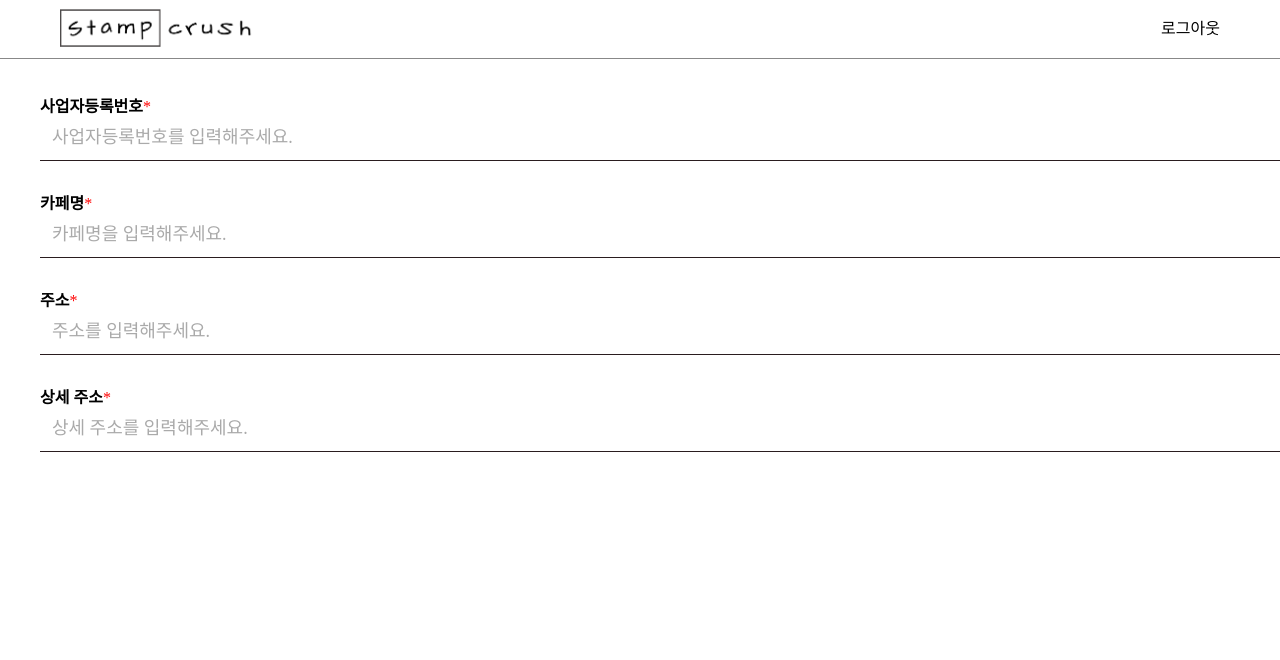
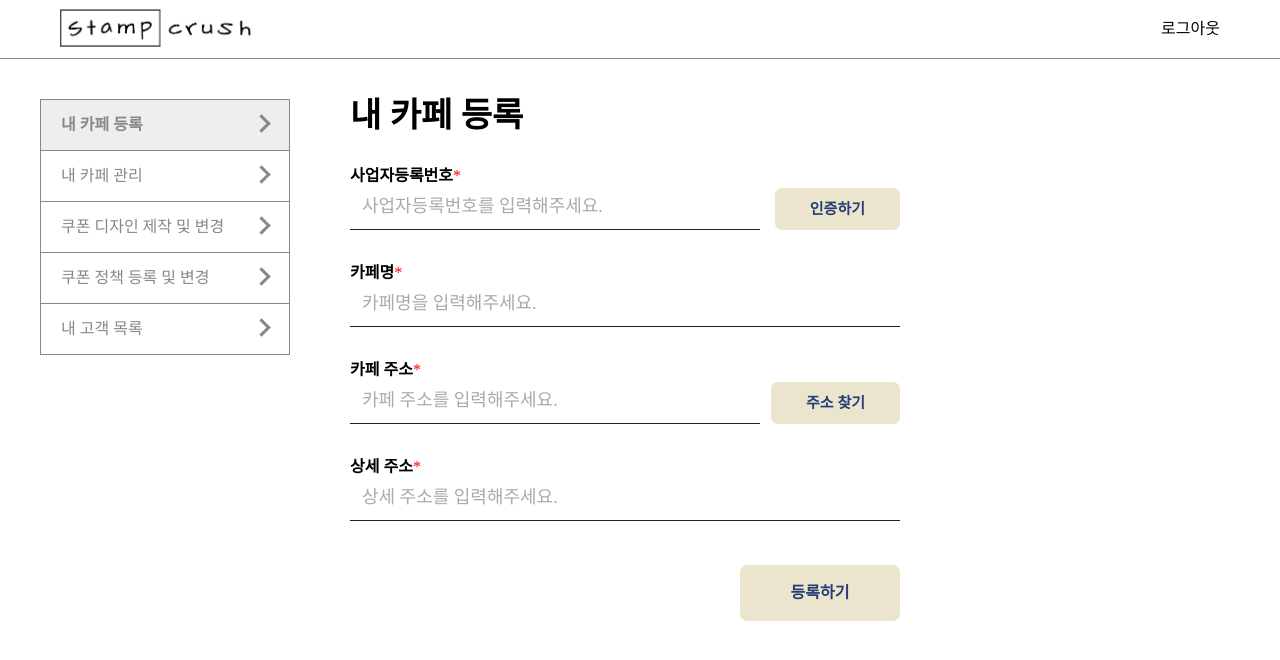
Before and after one commit to woowacourse-teams/2023-stamp-crush, a React app in the folder frontend/: page /admin/register-cafe in a window 1280 px wide. Shown: the top 660 px of the page. Built offline with nearby package versions, Linux system fonts and the light colour scheme.

Commit message:
feat: `내 카페 등록` 페이지 레이아웃 구현

```diff
--- a/frontend/src/pages/Admin/RegisterCafe/index.tsx
+++ b/frontend/src/pages/Admin/RegisterCafe/index.tsx
@@ -1,36 +1,96 @@
+import { FormEventHandler, MouseEventHandler, useRef } from 'react';
+import Button from '../../../components/Button';
 import { Input } from '../../../components/Input';
+import SideBar, { SideBarOptions } from '../../../components/SideBar';
 import Template from '../../../components/Template';
-import { RegisterCafeInputForm } from './style';
+import { ContentContainer, InputWithButtonWrapper, RegisterCafeInputForm } from './style';
+
+const SIDE_BAR_MENU: SideBarOptions[] = [
+  { key: '내 카페 등록', value: '/admin/register-cafe' },
+  { key: '내 카페 관리', value: '/admin/manage-cafe' },
+  { key: '쿠폰 디자인 제작 및 변경', value: 'admin/manage-cafe' },
+  { key: '쿠폰 정책 등록 및 변경', value: '/admin/make-coupon-policy' },
+  { key: '내 고객 목록', value: '/admin' },
+];
 
 const RegisterCafe = () => {
+  const businessRegistrationNumberInputRef = useRef<HTMLInputElement>(null);
+  const cafeNameInputRef = useRef<HTMLInputElement>(null);
+  const roadAddressInputRef = useRef<HTMLInputElement>(null);
+  const detailAddressInputRef = useRef<HTMLInputElement>(null);
+
+  const certifyUser: MouseEventHandler<HTMLButtonElement> = () => {
+    alert(businessRegistrationNumberInputRef.current?.value);
+  };
+
+  const findRoadAddress: MouseEventHandler<HTMLButtonElement> = () => {
+    alert(roadAddressInputRef.current?.value);
+  };
+
+  const submitCafeInfo: FormEventHandler<HTMLFormElement> = (event) => {
+    event.preventDefault();
+    alert(
+      `사업자등록번호 ${businessRegistrationNumberInputRef.current?.value}
+      카페명 ${cafeNameInputRef.current?.value}
+      카페 주소 ${roadAddressInputRef.current?.value}
+      상세 주소 ${detailAddressInputRef.current?.value}
+      `,
+    );
+  };
+
   return (
     <Template>
-      <RegisterCafeInputForm>
+      <ContentContainer>
+        <SideBar width={250} height={250} options={SIDE_BAR_MENU} />
+        <RegisterCafeInputForm onSubmit={submitCafeInfo}>
+          <h1>내 카페 등록</h1>
+          <InputWithButtonWrapper>
             <Input
               id={'business-registration-number-input'}
+              ref={businessRegistrationNumberInputRef}
               label={'사업자등록번호'}
+              width={410}
+              placeholder={'사업자등록번호를 입력해주세요.'}
               required={true}
-          placeholder={'사업자등록번호를 입력해주세요.'}
             />
+            <Button type="button" variant={'primary'} size={'medium'} onClick={certifyUser}>
+              인증하기
+            </Button>
+          </InputWithButtonWrapper>
           <Input
             id={'cafe-name-input'}
+            ref={cafeNameInputRef}
             label={'카페명'}
+            width={550}
+            placeholder={'카페명을 입력해주세요.'}
             required={true}
-          placeholder={'카페명을 입력해주세요.'}
           />
+          <InputWithButtonWrapper>
             <Input
-          id={'address-input'}
-          label={'주소'}
+              id={'cafe-address-input'}
+              ref={roadAddressInputRef}
+              label={'카페 주소'}
+              width={410}
+              placeholder={'카페 주소를 입력해주세요.'}
               required={true}
-          placeholder={'주소를 입력해주세요.'}
             />
+            <Button type="button" variant={'primary'} size={'medium'} onClick={findRoadAddress}>
+              주소 찾기
+            </Button>
+          </InputWithButtonWrapper>
           <Input
             id={'detailed-address-input'}
+            ref={detailAddressInputRef}
             label={'상세 주소'}
+            width={550}
+            placeholder={'상세 주소를 입력해주세요.'}
             required={true}
-          placeholder={'상세 주소를 입력해주세요.'}
           />
+          <Button type="submit" id="register-cafe-submit-btn" variant={'primary'} size={'medium'}>
+            등록하기
+          </Button>
         </RegisterCafeInputForm>
+      </ContentContainer>
     </Template>
   );
 };
--- a/frontend/src/pages/Admin/RegisterCafe/style.tsx
+++ b/frontend/src/pages/Admin/RegisterCafe/style.tsx
@@ -1,7 +1,44 @@
 import styled from 'styled-components';
+
+export const ContentContainer = styled.main`
+  display: flex;
+  flex-direction: row;
+  gap: 60px;
+
+  h1 {
+    font-size: 34px;
+    font-weight: 700;
+  }
+`;
 
 export const RegisterCafeInputForm = styled.form`
   display: flex;
   flex-direction: column;
   gap: 35px;
+
+  position: relative;
+
+  & > button {
+    position: absolute;
+    right: 0;
+    bottom: -100px;
+
+    width: 160px;
+    height: 56px;
+
+    font-size: 16px;
+  }
 `;
+
+export const InputWithButtonWrapper = styled.div`
+  display: flex;
+  flex-direction: row;
+  align-items: flex-end;
+  justify-content: space-between;
+
+  width: 550px;
+
+  button {
+    height: 42px;
+  }
+`;
```
Lines whose indentation alone changed are shown as unchanged.
